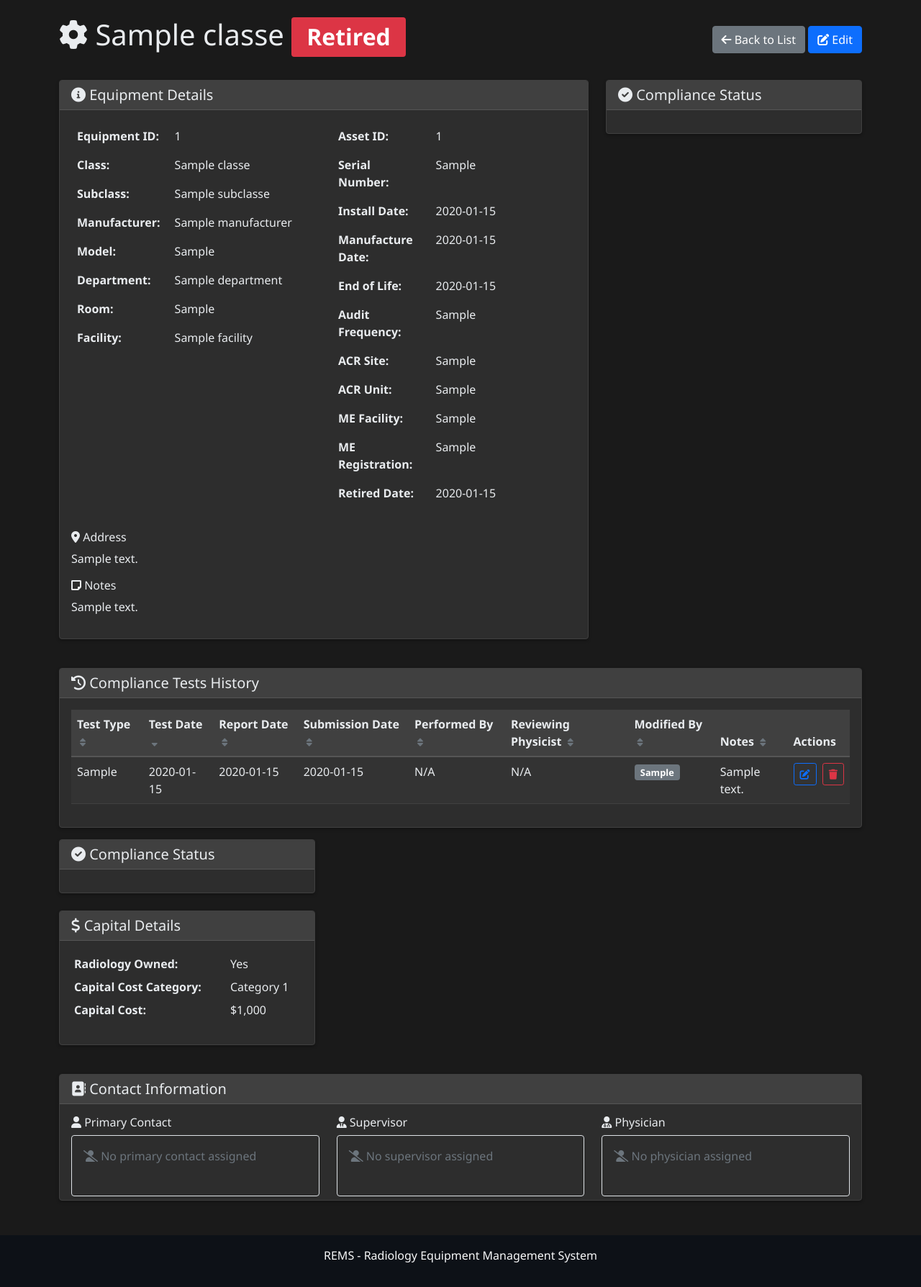
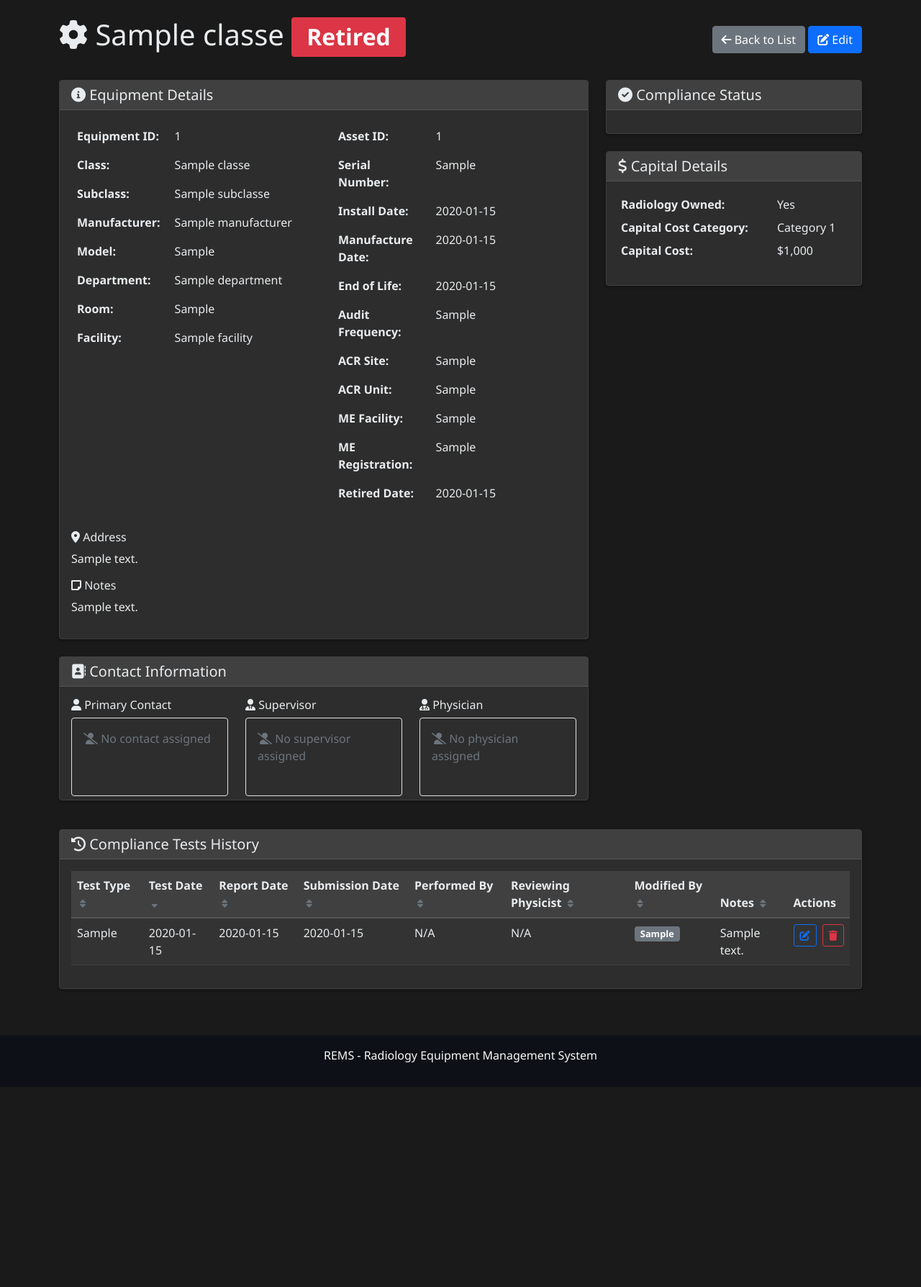
Before and after one commit to nickbevins/rems, a Flask app: page /equipment/1 in a window 1280 px wide. Shown: the part 57-1845 px from the top of the page at 72% size. After the commit the page ends 1567 px from the top, so only its background shows below. Run offline with Flask 3, Linux system fonts and the light colour scheme; a user stored in the database is signed in; tables that the repository leaves empty hold one stand-in row (values such as "Sample post"); some libraries are stand-ins or nearby versions.

Commit message:
Restore equipment detail page to clean working state
- Reverted to earlier commit (d9ad318) before layout issues
- Made minimal change: contact info now displays horizontally (col-md-4) instead of stacked
- Compliance test history already spans full width properly
- Clean structure with no duplicate sections

Layout:
- Equipment details + compliance status (8/4 split)
- Contact information (3 horizontal cards)
- Compliance test history (full width)

```diff
--- a/templates/equipment_detail.html
+++ b/templates/equipment_detail.html
@@ -145,6 +145,97 @@
                         {% endif %}
                     </div>
                 </div>
+
+                <!-- Contact Information -->
+                <div class="card mt-4">
+                    <div class="card-header">
+                        <h5><i class="fas fa-address-book"></i> Contact Information</h5>
+                    </div>
+                    <div class="card-body">
+                        <div class="row">
+                            <div class="col-md-4 mb-3">
+                                <h6><i class="fas fa-user"></i> Primary Contact</h6>
+                                <div class="border rounded p-3 h-100">
+                                    {% if equipment.contact %}
+                                        <div><strong>{{ equipment.contact.name }}</strong></div>
+                                        {% if equipment.contact.email %}
+                                            <div class="mt-1">
+                                                <i class="fas fa-envelope text-primary"></i>
+                                                <a href="mailto:{{ equipment.contact.email }}" style="font-family: monospace; font-size: 0.9em; text-decoration: none;">{{ equipment.contact.email }}</a>
+                                            </div>
+                                        {% endif %}
+                                        {% if equipment.contact.phone %}
+                                            <div class="mt-1">
+                                                <i class="fas fa-phone text-success"></i> {{ equipment.contact.phone }}
+                                            </div>
+                                        {% endif %}
+                                        {% if equipment.contact.department %}
+                                            <div class="mt-1">
+                                                <i class="fas fa-building text-secondary"></i> {{ equipment.contact.department }}
+                                            </div>
+                                        {% endif %}
+                                    {% else %}
+                                        <div class="text-muted"><i class="fas fa-user-slash"></i> No contact assigned</div>
+                                    {% endif %}
+                                </div>
+                            </div>
+
+                            <div class="col-md-4 mb-3">
+                                <h6><i class="fas fa-user-tie"></i> Supervisor</h6>
+                                <div class="border rounded p-3 h-100">
+                                    {% if equipment.supervisor %}
+                                        <div><strong>{{ equipment.supervisor.name }}</strong></div>
+                                        {% if equipment.supervisor.email %}
+                                            <div class="mt-1">
+                                                <i class="fas fa-envelope text-primary"></i>
+                                                <a href="mailto:{{ equipment.supervisor.email }}" style="font-family: monospace; font-size: 0.9em; text-decoration: none;">{{ equipment.supervisor.email }}</a>
+                                            </div>
+                                        {% endif %}
+                                        {% if equipment.supervisor.phone %}
+                                            <div class="mt-1">
+                                                <i class="fas fa-phone text-success"></i> {{ equipment.supervisor.phone }}
+                                            </div>
+                                        {% endif %}
+                                        {% if equipment.supervisor.department %}
+                                            <div class="mt-1">
+                                                <i class="fas fa-building text-secondary"></i> {{ equipment.supervisor.department }}
+                                            </div>
+                                        {% endif %}
+                                    {% else %}
+                                        <div class="text-muted"><i class="fas fa-user-slash"></i> No supervisor assigned</div>
+                                    {% endif %}
+                                </div>
+                            </div>
+
+                            <div class="col-md-4 mb-3">
+                                <h6><i class="fas fa-user-md"></i> Physician</h6>
+                                <div class="border rounded p-3 h-100">
+                                    {% if equipment.physician %}
+                                        <div><strong>{{ equipment.physician.name }}</strong></div>
+                                        {% if equipment.physician.email %}
+                                            <div class="mt-1">
+                                                <i class="fas fa-envelope text-primary"></i>
+                                                <a href="mailto:{{ equipment.physician.email }}" style="font-family: monospace; font-size: 0.9em; text-decoration: none;">{{ equipment.physician.email }}</a>
+                                            </div>
+                                        {% endif %}
+                                        {% if equipment.physician.phone %}
+                                            <div class="mt-1">
+                                                <i class="fas fa-phone text-success"></i> {{ equipment.physician.phone }}
+                                            </div>
+                                        {% endif %}
+                                        {% if equipment.physician.department %}
+                                            <div class="mt-1">
+                                                <i class="fas fa-building text-secondary"></i> {{ equipment.physician.department }}
+                                            </div>
+                                        {% endif %}
+                                    {% else %}
+                                        <div class="text-muted"><i class="fas fa-user-slash"></i> No physician assigned</div>
+                                    {% endif %}
+                                </div>
+                            </div>
+                        </div>
+                    </div>
+                </div>
             </div>
 
             <!-- Compliance Status -->
@@ -166,70 +257,68 @@
                             </p>
                         </div>
                         {% else %}
-                        {% set due_date = equipment.get_next_due_date() %}
-                        {% if due_date %}
-                            {% set days_until = (due_date - today).days %}
-                            {% if days_until < 0 %}
-                            <div class="alert alert-danger">
-                                <h6><i class="fas fa-exclamation-triangle"></i> Overdue</h6>
-                                <p class="mb-2"><strong>{{ days_until|abs }} days overdue</strong></p>
-                                <p class="mb-0">Due: {{ due_date.strftime('%Y-%m-%d') }}</p>
-                            </div>
-                            {% elif days_until <= 30 %}
+                            {% if next_test %}
                             <div class="alert alert-warning">
-                                <h6><i class="fas fa-clock"></i> Due Soon</h6>
-                                <p class="mb-2"><strong>{{ days_until }} days remaining</strong></p>
-                                <p class="mb-0">Due: {{ due_date.strftime('%Y-%m-%d') }}</p>
-                            </div>
-                            {% elif days_until <= 90 %}
-                            <div class="alert alert-info">
-                                <h6><i class="fas fa-info-circle"></i> Upcoming</h6>
-                                <p class="mb-2"><strong>{{ days_until }} days remaining</strong></p>
-                                <p class="mb-0">Due: {{ due_date.strftime('%Y-%m-%d') }}</p>
-                            </div>
-                            {% else %}
-                            <div class="alert alert-success">
-                                <h6><i class="fas fa-check"></i> Compliant</h6>
-                                <p class="mb-2"><strong>{{ days_until }} days remaining</strong></p>
-                                <p class="mb-0">Due: {{ due_date.strftime('%Y-%m-%d') }}</p>
+                                <h6><i class="fas fa-clock"></i> Next Test Due</h6>
+                                <p class="mb-0">
+                                    <strong>{{ next_test.get_test_type_display() }}</strong><br>
+                                    Due: {{ next_test.next_due_date.strftime('%Y-%m-%d') }}
+                                </p>
                             </div>
                             {% endif %}
-                        {% else %}
-                            {% if equipment.eq_auditfreq %}
-                            <div class="alert alert-secondary">
-                                <h6><i class="fas fa-question"></i> No Tests Yet</h6>
-                                <p class="mb-2">No acceptance or annual tests found.</p>
-                                <p class="mb-0">Frequency: {{ equipment.eq_auditfreq }}</p>
-                            </div>
-                            {% else %}
-                            <div class="alert alert-secondary">
-                                <h6><i class="fas fa-question"></i> No Schedule</h6>
-                                <p class="mb-0">No audit frequency set.</p>
+
+                            {% if current_user.can_manage_compliance() %}
+                                <div class="text-center">
+                                    <a href="{{ url_for('compliance_test_new', eq_id=equipment.eq_id) }}"
+                                       class="btn btn-warning">
+                                        <i class="fas fa-plus"></i> Add New Test
+                                    </a>
                                 </div>
                             {% endif %}
                         {% endif %}
+                    </div>
+                </div>
 
-                        <!-- Audit Details -->
-                        <div class="mt-3">
-                            <h6>Audit Information</h6>
-                            <table class="table table-sm">
+                <!-- Capital Details -->
+                {% if equipment.eq_radcap or equipment.eq_capcat or equipment.eq_capcst %}
+                <div class="card mt-4">
+                    <div class="card-header">
+                        <h5><i class="fas fa-dollar-sign"></i> Capital Details</h5>
+                    </div>
+                    <div class="card-body">
+                        <table class="table table-borderless table-sm">
+                            {% if equipment.eq_radcap is not none %}
                             <tr>
-                                    <th width="50%">Frequency:</th>
-                                    <td>{{ equipment.eq_auditfreq or 'Not set' }}</td>
+                                <th>Radiology Owned:</th>
+                                <td>{% if equipment.eq_radcap == 1 %}Yes{% else %}No{% endif %}</td>
                             </tr>
+                            {% endif %}
+                            {% if equipment.eq_capcat is not none %}
                             <tr>
-                                    <th>Next Due Date:</th>
-                                    <td>{{ due_date.strftime('%Y-%m-%d') if due_date else 'N/A' }}</td>
+                                <th>Capital Cost Category:</th>
+                                <td>
+                                    {% if equipment.eq_capcat == 0 %}N/A
+                                    {% elif equipment.eq_capcat == 1 %}Category 1
+                                    {% elif equipment.eq_capcat == 2 %}Category 2
+                                    {% elif equipment.eq_capcat == 3 %}Category 3
+                                    {% else %}{{ equipment.eq_capcat }}{% endif %}
+                                </td>
                             </tr>
+                            {% endif %}
+                            {% if equipment.eq_capcst %}
+                            <tr>
+                                <th>Capital Cost:</th>
+                                <td>${{ "{:,}".format(equipment.eq_capcst * 1000) }}</td>
+                            </tr>
+                            {% endif %}
                         </table>
+                    </div>
                 </div>
                 {% endif %}
             </div>
         </div>
-            </div>
-        </div>
 
-        <!-- Compliance Tests History (Full Width) -->
+        <!-- Compliance Tests History -->
         <div class="card mt-4">
             <div class="card-header">
                 <h5><i class="fas fa-history"></i> Compliance Tests History</h5>
@@ -325,178 +414,6 @@
                         </p>
                     </div>
                 {% endif %}
-                    </div>
-                </div>
-            </div>
-
-            <!-- Compliance Status -->
-            <div class="col-md-4">
-                <div class="card">
-                    <div class="card-header">
-                        <h5><i class="fas fa-check-circle"></i> Compliance Status</h5>
-                    </div>
-                    <div class="card-body">
-                        {% if is_retired %}
-                        <div class="alert alert-info">
-                            <h6><i class="fas fa-info-circle"></i> Equipment Status</h6>
-                            <p class="mb-0">
-                                <strong>Retired Equipment</strong><br>
-                                No further compliance testing required.
-                                {% if equipment.eq_retdate %}
-                                <br><small class="text-muted">Retired: {{ equipment.eq_retdate.strftime('%Y-%m-%d') }}</small>
-                                {% endif %}
-                            </p>
-                        </div>
-                        {% else %}
-                            {% if next_test %}
-                            <div class="alert alert-warning">
-                                <h6><i class="fas fa-clock"></i> Next Test Due</h6>
-                                <p class="mb-0">
-                                    <strong>{{ next_test.get_test_type_display() }}</strong><br>
-                                    Due: {{ next_test.next_due_date.strftime('%Y-%m-%d') }}
-                                </p>
-                            </div>
-                            {% endif %}
-
-                            {% if current_user.can_manage_compliance() %}
-                                <div class="text-center">
-                                    <a href="{{ url_for('compliance_test_new', eq_id=equipment.eq_id) }}"
-                                       class="btn btn-warning">
-                                        <i class="fas fa-plus"></i> Add New Test
-                                    </a>
-                                </div>
-                            {% endif %}
-                        {% endif %}
-                    </div>
-                </div>
-
-                <!-- Capital Details -->
-                {% if equipment.eq_radcap or equipment.eq_capcat or equipment.eq_capcst %}
-                <div class="card mt-4">
-                    <div class="card-header">
-                        <h5><i class="fas fa-dollar-sign"></i> Capital Details</h5>
-                    </div>
-                    <div class="card-body">
-                        <table class="table table-borderless table-sm">
-                            {% if equipment.eq_radcap is not none %}
-                            <tr>
-                                <th>Radiology Owned:</th>
-                                <td>{% if equipment.eq_radcap == 1 %}Yes{% else %}No{% endif %}</td>
-                            </tr>
-                            {% endif %}
-                            {% if equipment.eq_capcat is not none %}
-                            <tr>
-                                <th>Capital Cost Category:</th>
-                                <td>
-                                    {% if equipment.eq_capcat == 0 %}N/A
-                                    {% elif equipment.eq_capcat == 1 %}Category 1
-                                    {% elif equipment.eq_capcat == 2 %}Category 2
-                                    {% elif equipment.eq_capcat == 3 %}Category 3
-                                    {% else %}{{ equipment.eq_capcat }}{% endif %}
-                                </td>
-                            </tr>
-                            {% endif %}
-                            {% if equipment.eq_capcst %}
-                            <tr>
-                                <th>Capital Cost:</th>
-                                <td>${{ "{:,}".format(equipment.eq_capcst * 1000) }}</td>
-                            </tr>
-                            {% endif %}
-                        </table>
-                    </div>
-                </div>
-                {% endif %}
-            </div>
-        </div>
-
-        <!-- Contact Information -->
-        <div class="card mt-4">
-            <div class="card-header">
-                <h5><i class="fas fa-address-book"></i> Contact Information</h5>
-            </div>
-            <div class="card-body">
-                <div class="row">
-                    <div class="col-md-4 mb-3">
-                        <h6><i class="fas fa-user"></i> Primary Contact</h6>
-                        <div class="border rounded p-3 h-100">
-                            {% if equipment.contact %}
-                                <div><strong>{{ equipment.contact.name if equipment.contact.name != 'nan' else 'N/A' }}</strong></div>
-                                {% if equipment.contact.email and equipment.contact.email != 'nan' %}
-                                    <div class="mt-1">
-                                        <i class="fas fa-envelope text-primary"></i>
-                                        <a href="mailto:{{ equipment.contact.email }}" style="font-family: monospace; font-size: 0.9em; text-decoration: none;">{{ equipment.contact.email }}</a>
-                                    </div>
-                                {% endif %}
-                                {% if equipment.contact.phone and equipment.contact.phone != 'nan' %}
-                                    <div class="mt-1">
-                                        <i class="fas fa-phone text-success"></i> {{ equipment.contact.phone }}
-                                    </div>
-                                {% endif %}
-                                {% if equipment.contact.department and equipment.contact.department != 'nan' %}
-                                    <div class="mt-1">
-                                        <i class="fas fa-building text-secondary"></i> {{ equipment.contact.department }}
-                                    </div>
-                                {% endif %}
-                            {% else %}
-                                <div class="text-muted"><i class="fas fa-user-slash"></i> No primary contact assigned</div>
-                            {% endif %}
-                        </div>
-                    </div>
-
-                    <div class="col-md-4 mb-3">
-                        <h6><i class="fas fa-user-tie"></i> Supervisor</h6>
-                        <div class="border rounded p-3 h-100">
-                            {% if equipment.supervisor %}
-                                <div><strong>{{ equipment.supervisor.name if equipment.supervisor.name != 'nan' else 'N/A' }}</strong></div>
-                                {% if equipment.supervisor.email and equipment.supervisor.email != 'nan' %}
-                                    <div class="mt-1">
-                                        <i class="fas fa-envelope text-primary"></i>
-                                        <a href="mailto:{{ equipment.supervisor.email }}" style="font-family: monospace; font-size: 0.9em; text-decoration: none;">{{ equipment.supervisor.email }}</a>
-                                    </div>
-                                {% endif %}
-                                {% if equipment.supervisor.phone and equipment.supervisor.phone != 'nan' %}
-                                    <div class="mt-1">
-                                        <i class="fas fa-phone text-success"></i> {{ equipment.supervisor.phone }}
-                                    </div>
-                                {% endif %}
-                                {% if equipment.supervisor.department and equipment.supervisor.department != 'nan' %}
-                                    <div class="mt-1">
-                                        <i class="fas fa-building text-secondary"></i> {{ equipment.supervisor.department }}
-                                    </div>
-                                {% endif %}
-                            {% else %}
-                                <div class="text-muted"><i class="fas fa-user-slash"></i> No supervisor assigned</div>
-                            {% endif %}
-                        </div>
-                    </div>
-
-                    <div class="col-md-4 mb-3">
-                        <h6><i class="fas fa-user-md"></i> Physician</h6>
-                        <div class="border rounded p-3 h-100">
-                            {% if equipment.physician %}
-                                <div><strong>{{ equipment.physician.name if equipment.physician.name != 'nan' else 'N/A' }}</strong></div>
-                                {% if equipment.physician.email and equipment.physician.email != 'nan' %}
-                                    <div class="mt-1">
-                                        <i class="fas fa-envelope text-primary"></i>
-                                        <a href="mailto:{{ equipment.physician.email }}" style="font-family: monospace; font-size: 0.9em; text-decoration: none;">{{ equipment.physician.email }}</a>
-                                    </div>
-                                {% endif %}
-                                {% if equipment.physician.phone and equipment.physician.phone != 'nan' %}
-                                    <div class="mt-1">
-                                        <i class="fas fa-phone text-success"></i> {{ equipment.physician.phone }}
-                                    </div>
-                                {% endif %}
-                                {% if equipment.physician.department and equipment.physician.department != 'nan' %}
-                                    <div class="mt-1">
-                                        <i class="fas fa-building text-secondary"></i> {{ equipment.physician.department }}
-                                    </div>
-                                {% endif %}
-                            {% else %}
-                                <div class="text-muted"><i class="fas fa-user-slash"></i> No physician assigned</div>
-                            {% endif %}
-                        </div>
-                    </div>
-                </div>
             </div>
         </div>
     </div>
```
Lines whose indentation alone changed are shown as unchanged.
